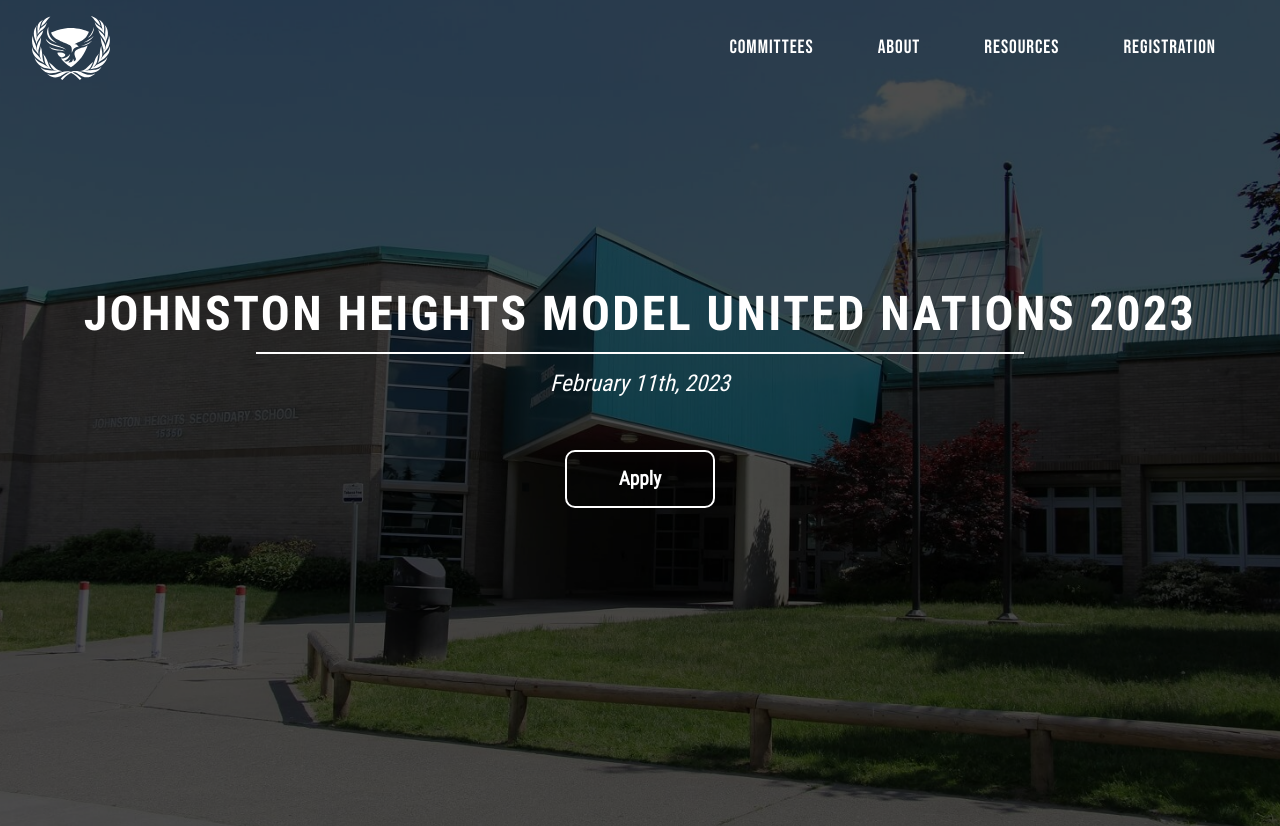
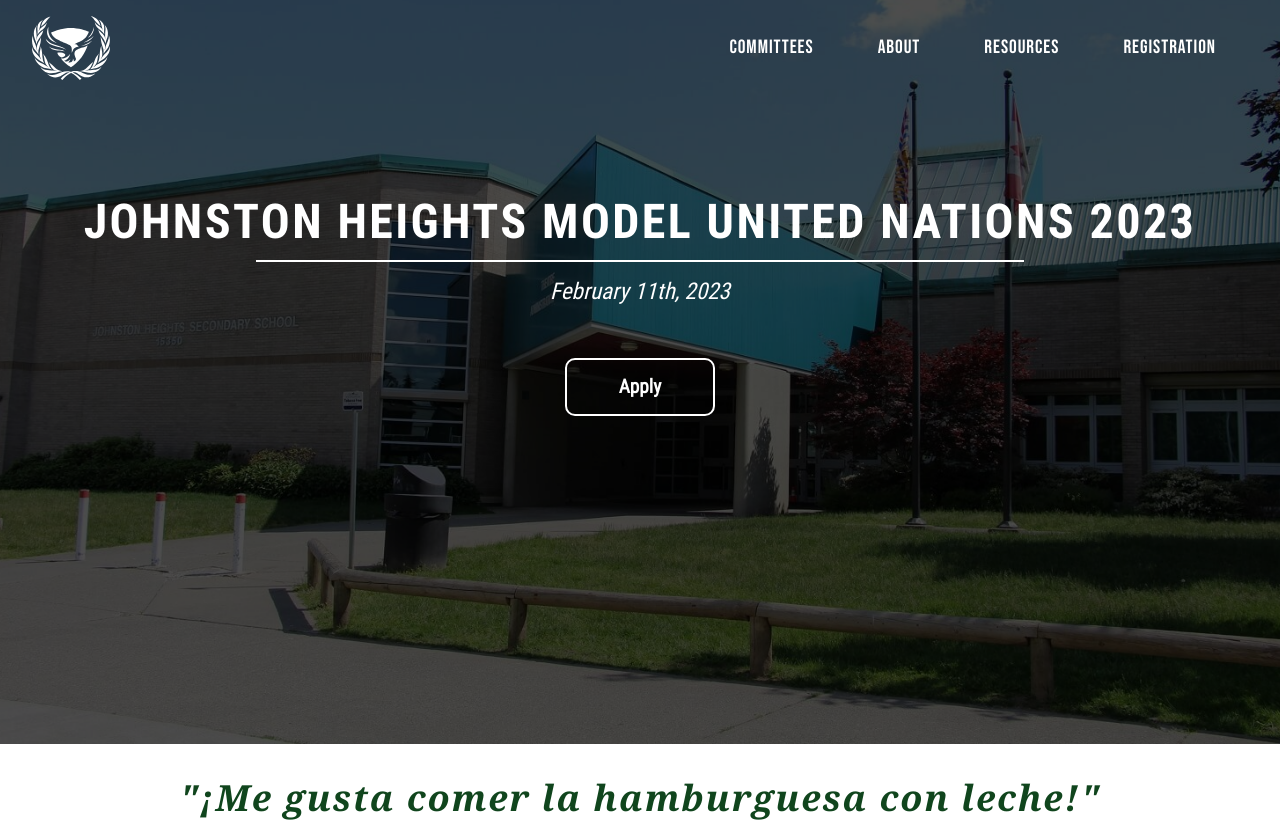
Before and after one commit to manasbir/jhmun, a Next.js app in the folder jhmun/: page / in a window 1280 px wide. Shown: the top 826 px of the page. Built offline with nearby package versions, Linux system fonts and the light colour scheme.

Commit message:
Update Home.module.scss

```diff
--- a/jhmun/styles/Home.module.scss
+++ b/jhmun/styles/Home.module.scss
@@ -224,12 +224,12 @@
 
 .logo :hover{
   cursor: pointer;
-  animation: fadeOut2 1.5s;
+  animation: fadeOut2 1s;
   opacity: 50%;
 }
 
 .logo :not(:hover) {
-  animation: fadeIn2 1.5s;
+  animation: fadeIn2 1s;
 }
 
 .header1 {
@@ -245,7 +245,6 @@
   align-items: center;
   justify-content: space-between;
   z-index: 10;
-  border-radius: 0 0 1.25rem 1.25rem;
 }
 .menu1 {
   color: #ffffff;
@@ -406,7 +405,7 @@
 }
 
 .cover {
-  margin-top: -1.25rem;
+  margin-top: -7rem;
   animation: loadIn2 2s ease-in-out;
 
   position: relative;
```
